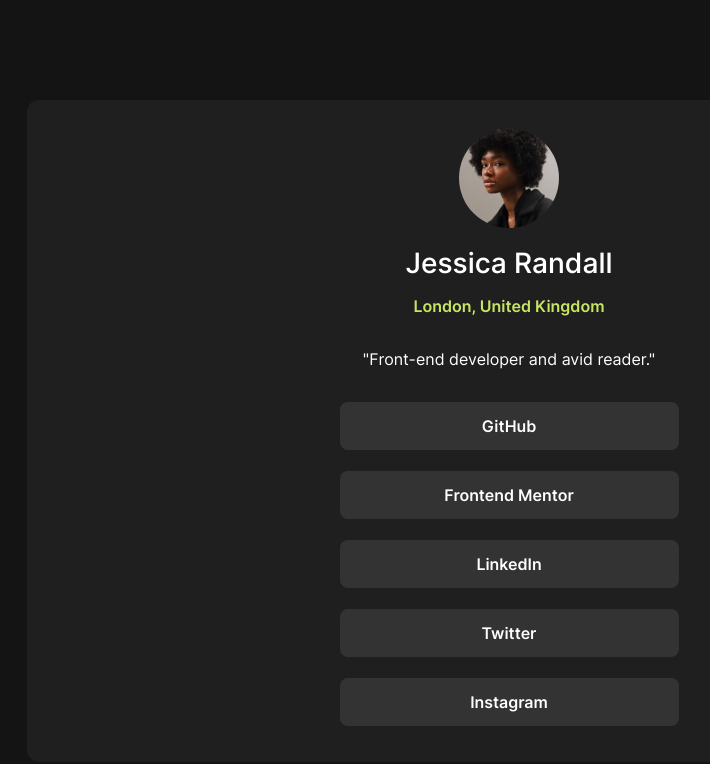
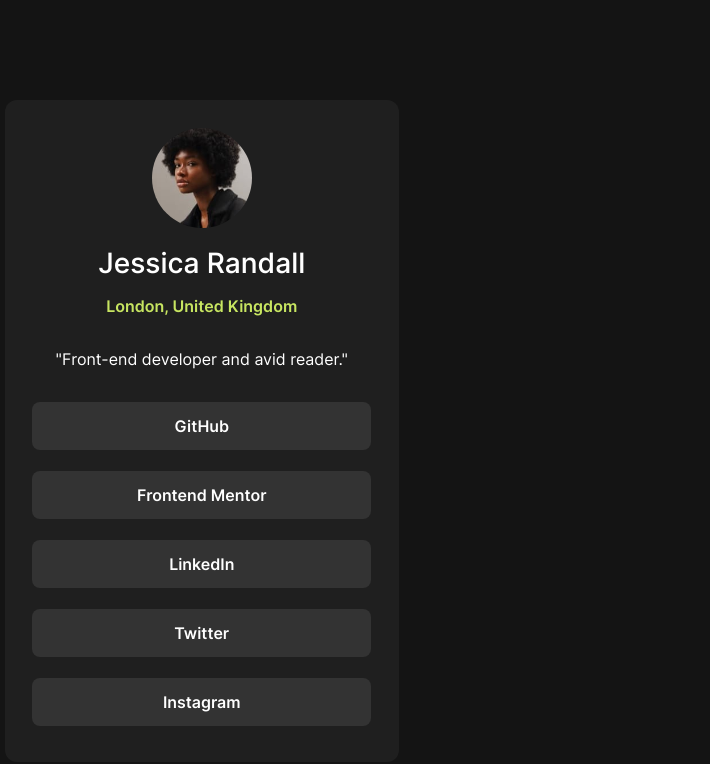
Before and after one commit to usmanalix03/Social-Profile-Links, a plain HTML site: page index.html in a window 1024 px wide. Shown: the whole page, without its empty margins (3-713 px from the left). Drawn offline with Linux system fonts and the light colour scheme.

Commit message:
Updated CSS File

```diff
--- a/style.css
+++ b/style.css
@@ -15,7 +15,7 @@
     border-radius: 12px;
     color:hsl(0, 0%, 100%);
     margin: 100px auto;
-    max-width:375px;/*Mobile Screens*/
+    max-width:375px;
     width: 90%;
     height:auto;
     padding: 28px;
@@ -69,7 +69,12 @@
     margin:25px 0;
 }
 @media(min-width: 1024px){
-    .container{
+    body{
         max-width:1440px;/*desktop Screens*/
     }
 }
+@media(max-width:1080px){
+    body{
+        max-width:375px;
+    }
+}
```
